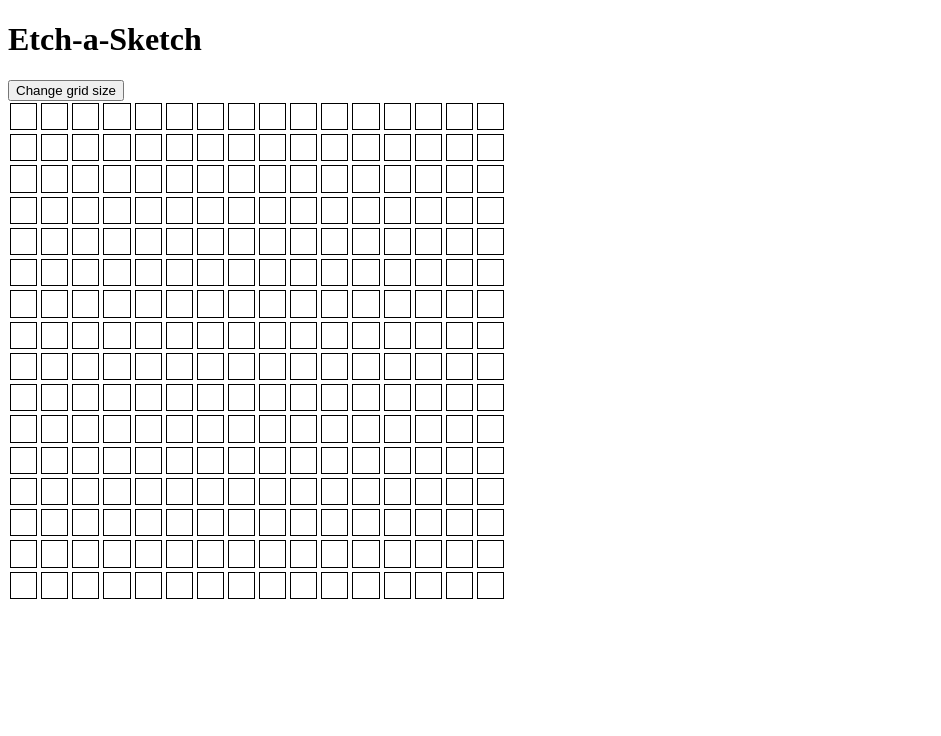
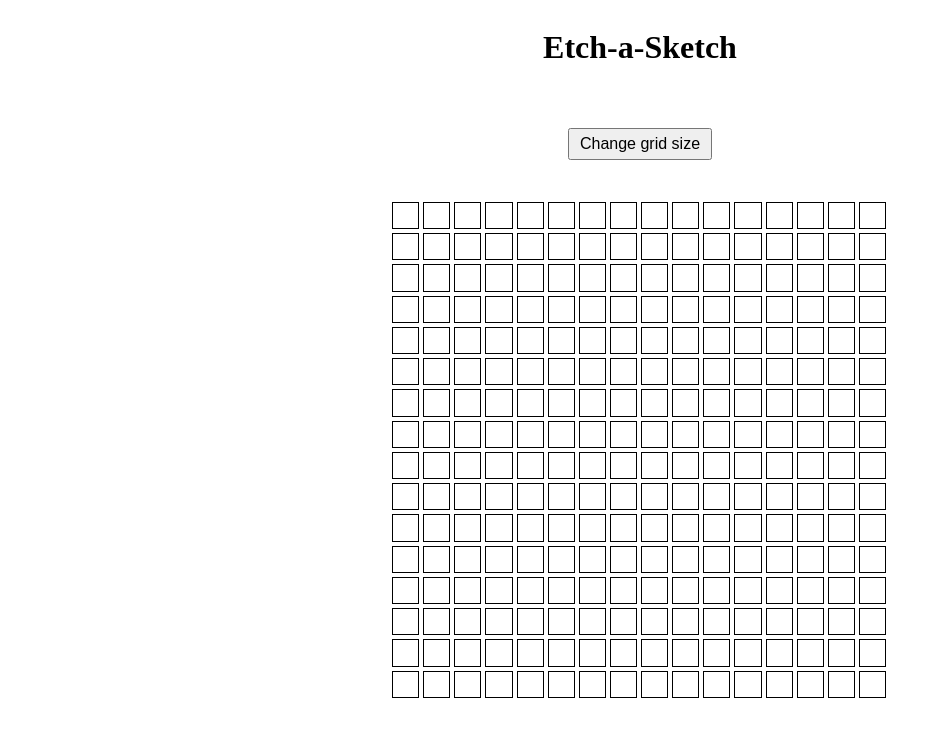
Before and after one commit to pigmentsandcode/etch-a-sketch, a plain HTML site: page index.html in a window 1280 px wide. Shown: the whole page, without its empty margins (0-941 px from the left). Drawn offline with Linux system fonts and the light colour scheme.

Commit message:
Add styling to page

```diff
--- a/style.css
+++ b/style.css
@@ -1,8 +1,14 @@
+body {
+    display: flex;
+    flex-direction: column;
+}
+
 .squares-container {
     display: flex;
     width: 500px;
     height: 500px;
     flex-wrap: wrap;
+    align-self: center;
 }
 
 .square {
@@ -13,3 +19,18 @@
 .add-color {
     background-color: black;
 }
+
+h1 {
+    text-align: center;
+}
+
+.buttons-div {
+    display: flex;
+    justify-content: center;
+    margin: 40px;
+}
+
+.size-prompt {
+    font-size: 16px;
+    padding: 5px 10px;
+}
```
